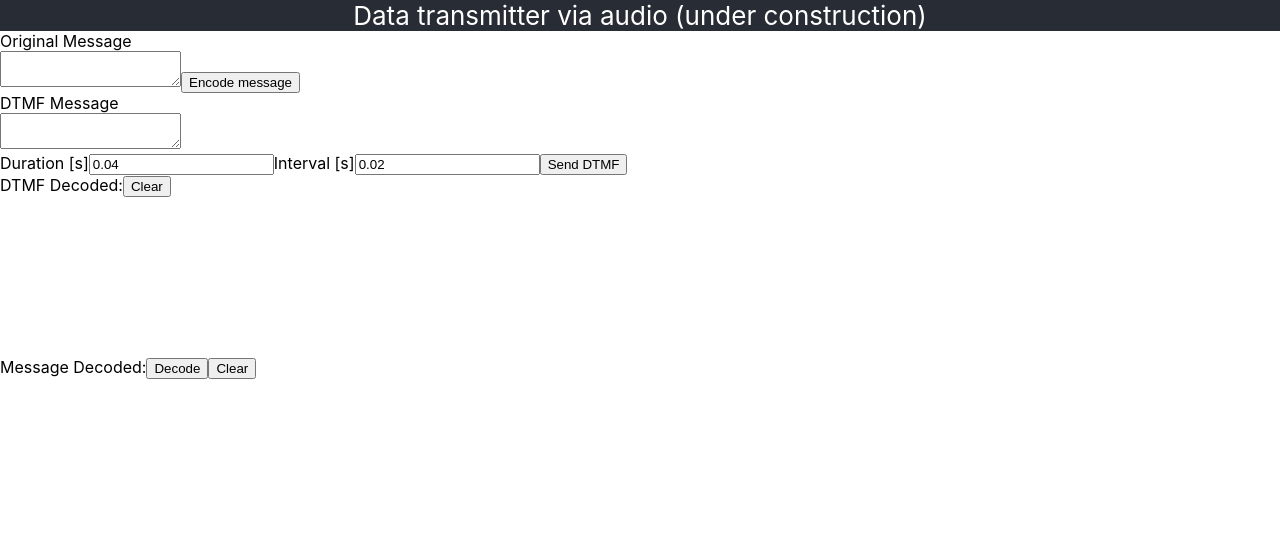
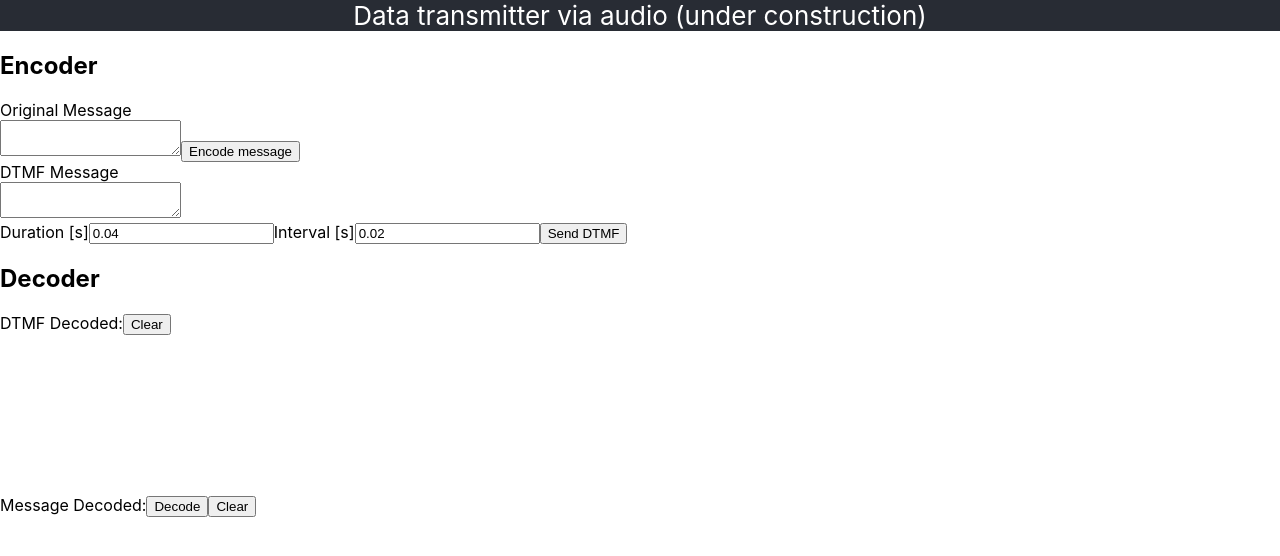
Before and after one commit to na4zagin3/denwabumi, a React (Create React App) app: page / in a window 1280 px wide. Shown: the top 556 px of the page. Built offline with nearby package versions, Linux system fonts and the light colour scheme.

Commit message:
Add headers

```diff
--- a/src/App.js
+++ b/src/App.js
@@ -19,7 +19,9 @@ function App() {
           <header className="App-header">
             Data transmitter via audio (under construction)
           </header>
+          <h2>Encoder</h2>
           <DTMFEncoder/>
+          <h2>Decoder</h2>
           <DTMFDecoder/>
         </div>
     );
```
